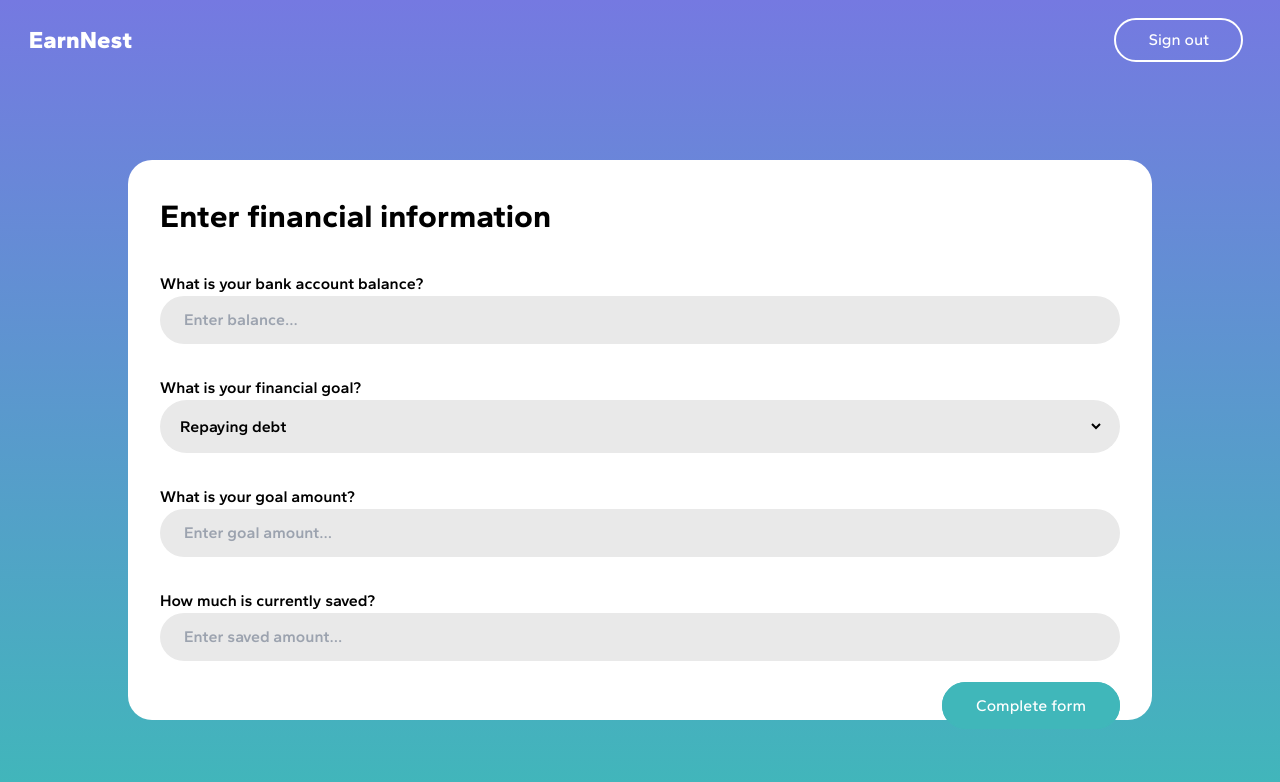
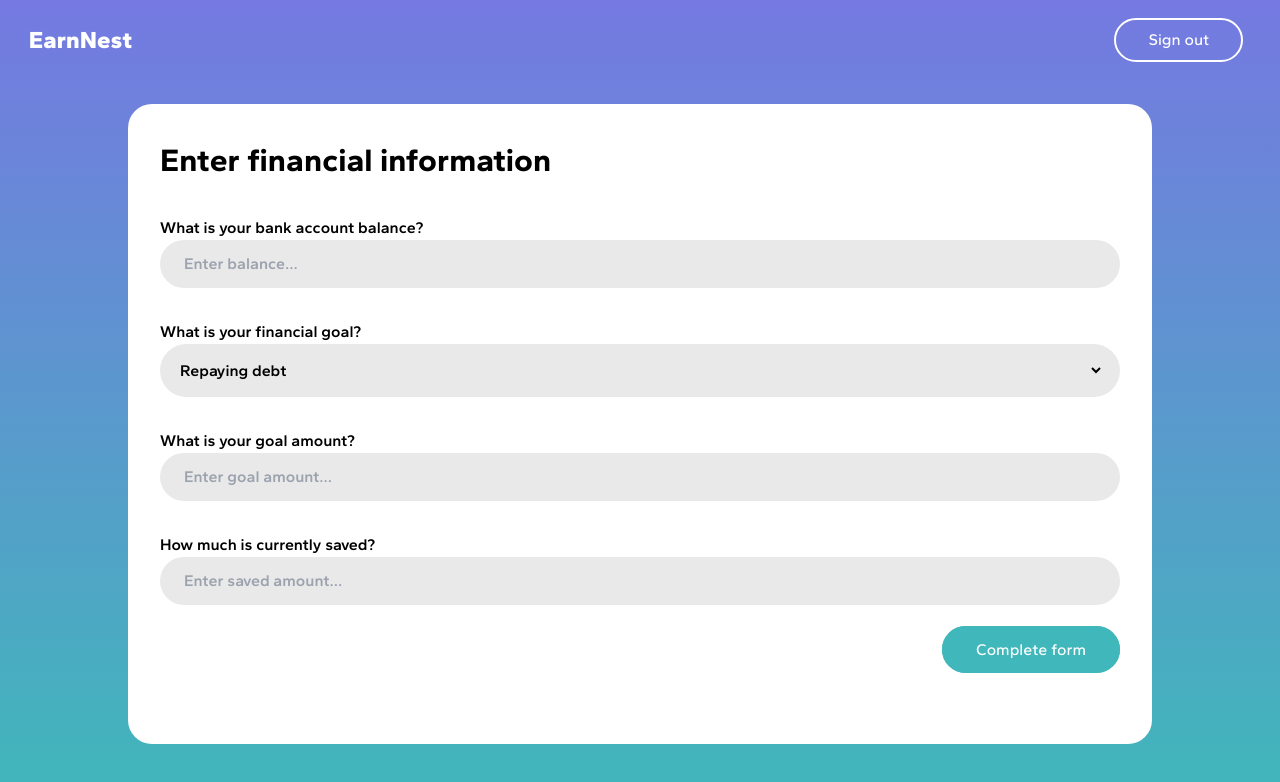
Before and after one commit to danielnguywn/HackUTD, a React (Create React App) app in the folder frontend/: page /form in a window 1280 px wide. Shown: the top 782 px of the page. Built offline with nearby package versions, Linux system fonts and the light colour scheme.

Commit message:
Tweaked navigation to form

```diff
--- a/frontend/src/Pages/questionnaire.css
+++ b/frontend/src/Pages/questionnaire.css
@@ -8,11 +8,11 @@
     display: flex;
     flex-direction: column;
     width: 80vw;
-    height: 70vh;
+    height: 80vh;
     background-color: white;
     border-radius: 1.5rem;
     padding: 2rem;
-    margin-top: 10vh;
+    margin-top: 3vh;
 }
 
 .form-header {
--- a/frontend/src/Pages/signup.js
+++ b/frontend/src/Pages/signup.js
@@ -53,7 +53,7 @@ const SignUp = () => {
         };
         localStorage.setItem('userInfo', JSON.stringify(userInfo));
         console.log("User signed up:", userInfo);
-        navigate('/dashboard');
+        navigate('/form');
     };
 
     const validateForm = () => {
```
